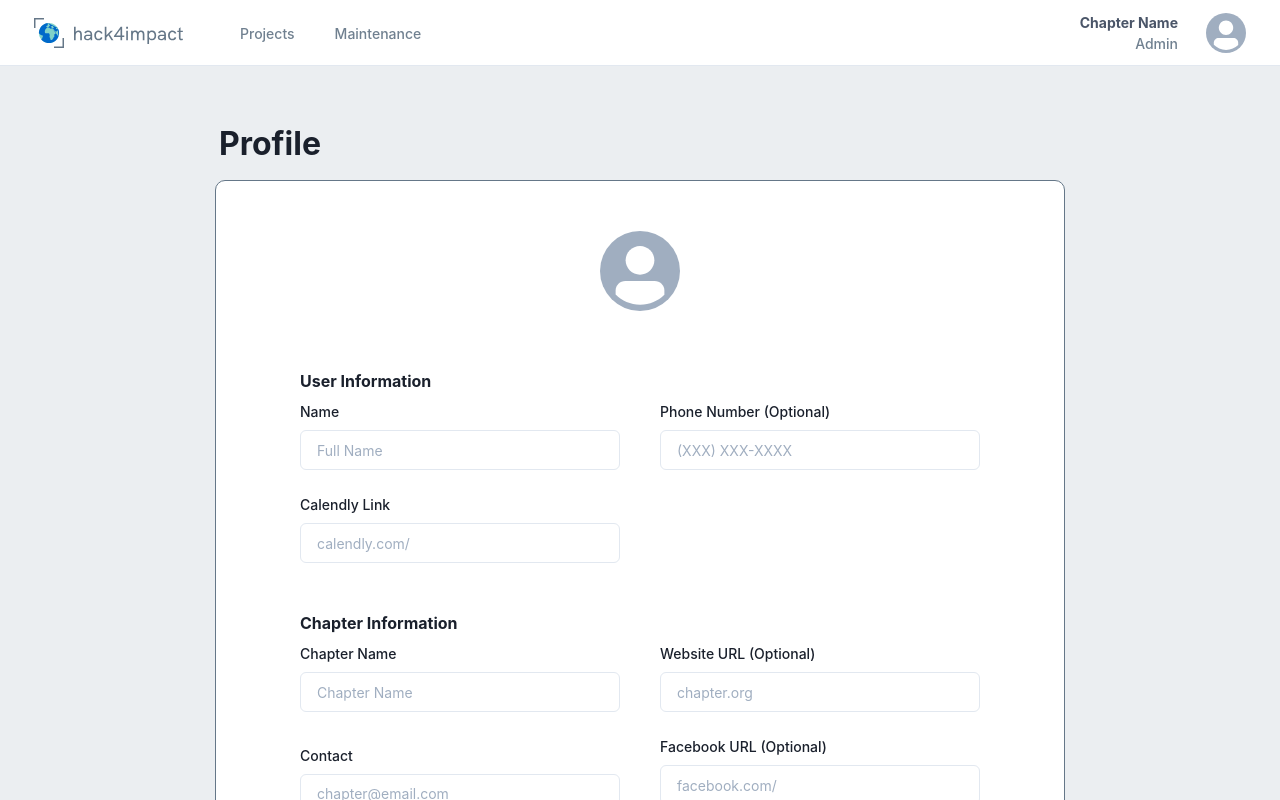
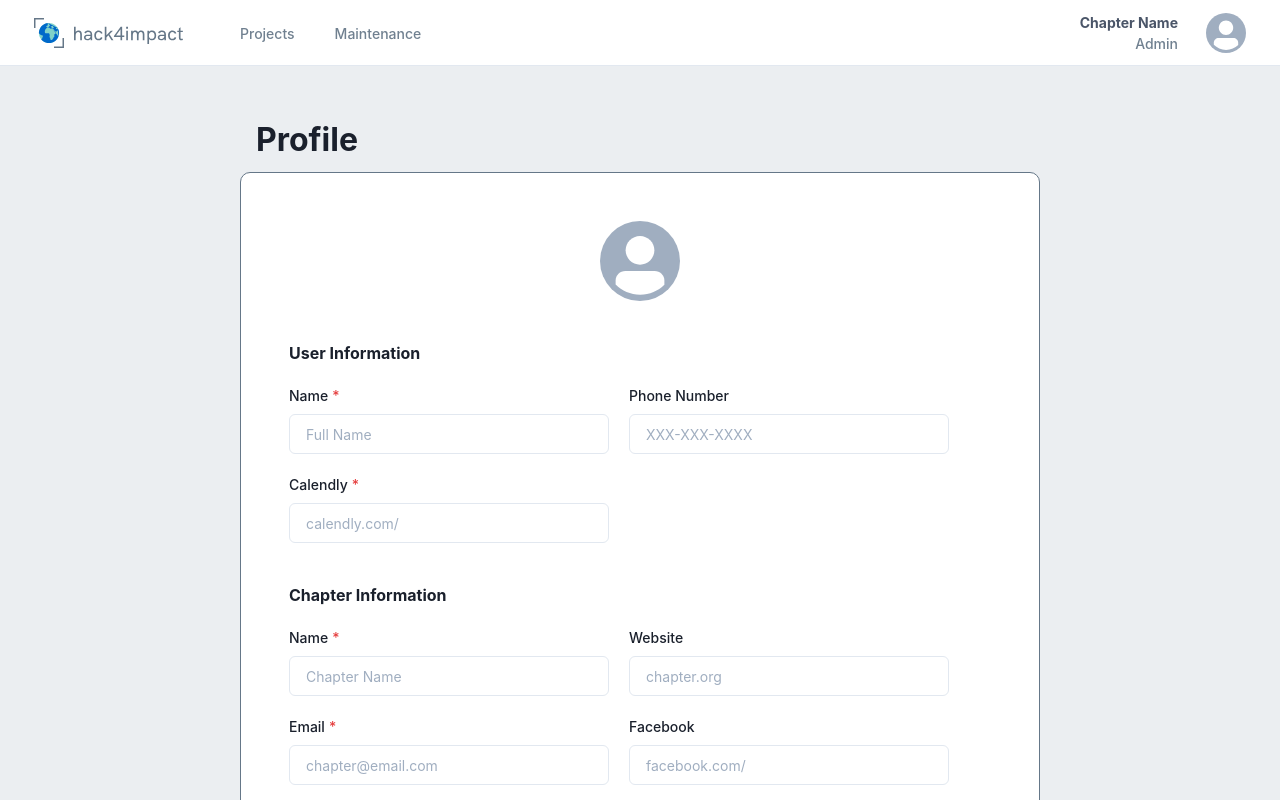
Before and after one commit to GTBitsOfGood/national-npp, a Next.js app: page /chapter/profile in a window 1280 px wide. Built offline with nearby package versions, Linux system fonts and the light colour scheme.

Commit message:
Add states/countries, fix inputs, minor layout changes

```diff
--- a/src/pages/chapter/profile.tsx
+++ b/src/pages/chapter/profile.tsx
@@ -1,4 +1,3 @@
-/* eslint-disable react/forbid-elements */
 import {
   Flex,
   Text,
@@ -8,264 +7,244 @@ import {
   FormControl,
   FormLabel,
   Input,
-  Spacer,
   Checkbox,
   CheckboxGroup,
   Select,
   Button,
+  Box,
 } from "@chakra-ui/react";
 import { useState } from "react";
 import { states, countries } from "src/utils/constants";
+import { NonprofitStage, ProjectType } from "src/utils/types";
+
+const requiredStages = [NonprofitStage.IN_PROGRESS, NonprofitStage.COMPLETE];
 
 function ChapterProfilePage() {
-  //admin info
-  const [nameAdmin, setNameAdmin] = useState<string>("");
-  const [calendly, setCalendly] = useState<string>("");
-  const [phoneNumber, setPhoneNumber] = useState<string>("");
+  const [name, setName] = useState("");
+  const [calendly, setCalendly] = useState("");
+  const [phoneNumber, setPhoneNumber] = useState("");
 
-  //chapter info
-  const [name, setName] = useState<string>("");
-  const [street, setStreet] = useState<string>("");
-  const [city, setCity] = useState<string>("");
-  const [state, setState] = useState<string>("");
-  const [zip, setZip] = useState<string>("");
-  const [country, setCountry] = useState<string>("");
+  const [chapterName, setChapterName] = useState("");
+  const [street, setStreet] = useState("");
+  const [city, setCity] = useState("");
+  const [state, setState] = useState(states[0]);
+  const [zip, setZip] = useState("");
+  const [country, setCountry] = useState(countries[0]);
+  const [chapterEmail, setChapterEmail] = useState("");
+  const [projectLimit, setProjectLimit] = useState("1");
+  const [website, setWebsite] = useState("");
+  const [facebook, setFacebook] = useState("");
+  const [instagram, setInstagram] = useState("");
+  const [chapterProjects, setChapterProjects] = useState<ProjectType[]>([]);
 
-  const [contact, setContact] = useState<string>("");
-  const [projectLimit, setProjectLimit] = useState<number>(NaN);
-  const [website, setWebsite] = useState<string>("");
-  const [facebook, setFacebook] = useState<string>("");
-  const [instagram, setInstagram] = useState<string>("");
-  const [chapterProjects, setChapterProjects] = useState<boolean[]>([
-    false,
-    false,
-    false,
+  const [projectProcess, setProjectProcess] = useState<NonprofitStage[]>([
+    ...requiredStages,
   ]);
-  const [projectProcessCustomization, setprojectProcessCustomization] =
-    useState<boolean[]>([false, false, true, true, false, true]);
 
-  // const stateOptions = states.map((state, idx) => {
-  //   <option key={idx} value={state}>
-  //     {state}
-  //   </option>;
-  // });
-
-  // const countryOptions = countries.map((country, idx) => {
-  //   <option key={idx} value={country}>
-  //     {country}
-  //   </option>;
-  // });
   return (
-    <Flex
-      justifyContent="center"
-      alignItems="stretch"
-      backgroundColor="#EBEEF1"
-      overflow="auto"
-    >
-      <VStack margin={50}>
+    <Flex justifyContent="center" backgroundColor="#EBEEF1" overflow="auto">
+      <VStack marginY={50}>
         <Text
           alignSelf="flex-start"
-          p={1}
+          pl={4}
           fontSize="xx-large"
           fontWeight={700}
-          color={"black.400"}
+          color="black.400"
         >
-          {"Profile"}
+          Profile
         </Text>
-        <Flex
-          minW={{ base: 425, md: 850 }}
-          maxH={{ base: 2000, md: 1300 }}
+        <VStack
+          minW={{ base: 425, md: 800 }}
+          p={12}
           border="1px solid #657788"
           borderRadius={10}
+          direction="column"
           backgroundColor="white"
-          justifyContent={{ base: "none", md: "center" }}
-          alignContent={{ base: "center", md: "none" }}
+          spacing={10}
+          align="stretch"
         >
-          <VStack margin={50} w={{ base: 240, md: 680 }}>
-            <Avatar width="80px" height="80px" marginBottom={50} />
+          <Avatar alignSelf="center" width="80px" height="80px" />
+          <VStack align="start" spacing={5}>
             <Text
               alignSelf="flex-start"
               fontSize="md"
               fontWeight={700}
-              color={"black.400"}
+              color="black.400"
             >
-              {"User Information"}
+              User Information
             </Text>
-            <Flex
-              flexDirection={{ base: "column", md: "row" }}
-              w={{ base: 240, md: 680 }}
-              h={{ base: 300, md: 220 }}
+            <Flex direction={{ base: "column", md: "row" }}>
+              <VStack
+                direction="column"
+                spacing={5}
+                mr={{ base: 0, md: 5 }}
+                mb={{ base: 5, md: 0 }}
               >
-              <Flex
-                flexDirection="column"
-                justifyContent="space-between"
-                marginBottom={10}
-              >
-                <FormControl id="name">
+                <FormControl id="name" isRequired>
                   <FormLabel fontSize="sm">Name</FormLabel>
                   <Input
                     type="name"
                     fontSize="sm"
                     width={320}
                     placeholder="Full Name"
-                    value={nameAdmin}
-                    onChangeText={setNameAdmin}
-                    marginBottom={6}
+                    value={name}
+                    onChange={(e) => setName(e.target.value)}
                   />
                 </FormControl>
-                <FormControl id="url">
-                  <FormLabel fontSize="sm">Calendly Link</FormLabel>
+                <FormControl id="calendly" isRequired>
+                  <FormLabel fontSize="sm">Calendly</FormLabel>
                   <Input
-                    type="email"
+                    type="url"
                     fontSize="sm"
                     width={320}
                     placeholder="calendly.com/"
                     value={calendly}
-                    onChangeText={setCalendly}
+                    onChange={(e) => setCalendly(e.target.value)}
+                  />
+                </FormControl>
+              </VStack>
+              <FormControl id="phone-number">
+                <FormLabel fontSize="sm">Phone Number</FormLabel>
+                <Input
+                  type="tel"
+                  fontSize="sm"
+                  width={320}
+                  placeholder="XXX-XXX-XXXX"
+                  value={phoneNumber}
+                  onChange={(e) => setPhoneNumber(e.target.value)}
                 />
               </FormControl>
             </Flex>
-              <Spacer />
-              <Flex
-                flexDirection={{ base: "column", md: "row" }}
-                justifyContent="space-between"
-              >
-                <FormControl id="phone number">
-                  <FormLabel fontSize="sm">Phone Number (Optional)</FormLabel>
-                  <Input
-                    type="phone number"
-                    fontSize="sm"
-                    width={320}
-                    placeholder="(XXX) XXX-XXXX"
-                    value={phoneNumber}
-                    onChangeText={setPhoneNumber}
-                  />
-                </FormControl>
-              </Flex>
-            </Flex>
+          </VStack>
+          <VStack align="start" spacing={5}>
             <Text
               alignSelf="flex-start"
               fontSize="md"
               fontWeight={700}
-              color={"black.400"}
+              color="black.400"
             >
-              {"Chapter Information"}
+              Chapter Information
             </Text>
-            <Flex
-              flexDirection={{ base: "column", md: "row" }}
-              w={{ base: 240, md: 680 }}
-              h={{ base: 880, md: 440 }}
+            <Flex direction={{ base: "column", md: "row" }}>
+              <VStack
+                direction="column"
+                spacing={5}
+                mr={{ base: 0, md: 5 }}
+                mb={{ base: 5, md: 0 }}
               >
-              <Flex flexDirection="column" justifyContent="space-between">
-                <FormControl id="name">
-                  <FormLabel fontSize="sm">Chapter Name</FormLabel>
+                <FormControl id="chapter-name" isRequired>
+                  <FormLabel fontSize="sm">Name</FormLabel>
                   <Input
                     type="name"
                     fontSize="sm"
                     width={320}
                     placeholder="Chapter Name"
-                    value={name}
-                    onChangeText={setName}
-                    marginBottom={6}
+                    value={chapterName}
+                    onChange={(e) => setChapterName(e.target.value)}
                   />
                 </FormControl>
-                <FormControl id="email">
-                  <FormLabel fontSize="sm">Contact</FormLabel>
+                <FormControl id="chapter-email" isRequired>
+                  <FormLabel fontSize="sm">Email</FormLabel>
                   <Input
                     type="email"
                     fontSize="sm"
                     width={320}
                     placeholder="chapter@email.com"
-                    value={contact}
-                    onChangeText={setContact}
-                    marginBottom={6}
+                    value={chapterEmail}
+                    onChange={(e) => setChapterEmail(e.target.value)}
                   />
                 </FormControl>
-                <FormControl id="location">
+                <FormControl id="location" isRequired>
                   <FormLabel fontSize="sm">Location</FormLabel>
+                  <VStack spacing={3}>
                     <Input
-                    type="street"
+                      type="text"
                       fontSize="sm"
                       width={320}
                       placeholder="Street"
                       value={street}
-                    onChangeText={setStreet}
-                    marginBottom={4}
+                      onChange={(e) => setStreet(e.target.value)}
                     />
                     <Input
-                    type="city"
+                      type="text"
                       fontSize="sm"
                       width={320}
                       placeholder="City"
                       value={city}
-                    onChangeText={setCity}
-                    marginBottom={4}
+                      onChange={(e) => setCity(e.target.value)}
                     />
-                  <HStack marginBottom={4}>
+                    <HStack>
                       <Select
                         fontSize="sm"
-                      width={191}
-                      placeholder="Select State"
+                        width={190}
+                        value={state}
+                        onChange={(e) => setState(e.target.value)}
                       >
-                      {/* {stateOptions} */}
+                        {states.map((state) => (
+                          <option key={state} value={state}>
+                            {state}
+                          </option>
+                        ))}
                       </Select>
                       <Input
-                      type="zip code"
+                        type="text"
                         fontSize="sm"
                         width={120}
                         placeholder="ZIP"
                         value={zip}
-                      onChangeText={setZip}
+                        onChange={(e) => setZip(e.target.value)}
                       />
                     </HStack>
                     <Select
                       fontSize="sm"
                       width={320}
-                    placeholder="Select Country"
+                      value={country}
+                      onChange={(e) => setCountry(e.target.value)}
                     >
-                    {/* {countryOptions} */}
+                      {countries.map((country) => (
+                        <option key={country} value={country}>
+                          {country}
+                        </option>
+                      ))}
                     </Select>
+                  </VStack>
                 </FormControl>
-              </Flex>
-              <Spacer />
-              <Flex flexDirection="column" justifyContent="space-between">
-                <FormControl id="url">
-                  <FormLabel fontSize="sm">Website URL (Optional)</FormLabel>
+              </VStack>
+              <VStack spacing={5}>
+                <FormControl id="website">
+                  <FormLabel fontSize="sm">Website</FormLabel>
                   <Input
                     type="url"
                     fontSize="sm"
                     width={320}
                     placeholder="chapter.org"
                     value={website}
-                    onChangeText={setWebsite}
-                    marginBottom={6}
+                    onChange={(e) => setWebsite(e.target.value)}
                   />
                 </FormControl>
-                <FormControl id="url">
-                  <FormLabel fontSize="sm">Facebook URL (Optional)</FormLabel>
+                <FormControl id="facebook">
+                  <FormLabel fontSize="sm">Facebook</FormLabel>
                   <Input
                     type="url"
                     fontSize="sm"
                     width={320}
                     placeholder="facebook.com/"
                     value={facebook}
-                    onChangeText={setFacebook}
-                    marginBottom={6}
+                    onChange={(e) => setFacebook(e.target.value)}
                   />
                 </FormControl>
-                <FormControl id="url">
-                  <FormLabel fontSize="sm">Instagram URL (Optional)</FormLabel>
+                <FormControl id="instagram">
+                  <FormLabel fontSize="sm">Instagram</FormLabel>
                   <Input
                     type="url"
                     fontSize="sm"
                     width={320}
                     placeholder="instagram.com/"
                     value={instagram}
-                    onChangeText={setInstagram}
-                    marginBottom={5}
+                    onChange={(e) => setInstagram(e.target.value)}
                   />
                 </FormControl>
-                <FormControl id="number">
+                <FormControl id="limit" isRequired>
                   <FormLabel fontSize="sm">Project Limit</FormLabel>
                   <Input
                     type="number"
@@ -273,175 +252,96 @@ function ChapterProfilePage() {
                     width={320}
                     placeholder="Enter a number"
                     value={projectLimit}
-                    onChangeText={setProjectLimit}
-                    marginBottom={5}
+                    onChange={(e) => setProjectLimit(e.target.value)}
                   />
                 </FormControl>
-                <FormControl>
+                <FormControl id="products" isRequired>
                   <FormLabel fontSize="sm">Chapter Products</FormLabel>
-                  <CheckboxGroup>
-                    <HStack w={320}>
+                  <CheckboxGroup value={chapterProjects}>
+                    <HStack spacing={4}>
+                      {Object.values(ProjectType).map((type) => (
                         <Checkbox
-                        size="md"
-                        isChecked={chapterProjects[0]}
-                        onChange={(e) =>
-                          setChapterProjects([
-                            e.target.checked,
-                            chapterProjects[1],
-                            chapterProjects[2],
-                          ])
+                          key={type}
+                          size="sm"
+                          value={type}
+                          onChange={(e) => {
+                            const isChecked = e.target.checked;
+
+                            let newProjects = [...chapterProjects];
+                            if (isChecked) {
+                              newProjects.push(type);
+                            } else {
+                              newProjects = newProjects.filter(
+                                (t) => t !== type
+                              );
                             }
+
+                            setChapterProjects(newProjects);
+                          }}
                         >
-                        Websites
+                          {type}
                         </Checkbox>
-                      <Checkbox
-                        size="md"
-                        isChecked={chapterProjects[1]}
-                        onChange={(e) =>
-                          setChapterProjects([
-                            chapterProjects[0],
-                            e.target.checked,
-                            chapterProjects[2],
-                          ])
-                        }
-                      >
-                        Web Apps
-                      </Checkbox>
-                      <Checkbox
-                        size="md"
-                        isChecked={chapterProjects[2]}
-                        onChange={(e) =>
-                          setChapterProjects([
-                            chapterProjects[0],
-                            chapterProjects[1],
-                            e.target.checked,
-                          ])
-                        }
-                      >
-                        Mobile Apps
-                      </Checkbox>
+                      ))}
                     </HStack>
                   </CheckboxGroup>
                 </FormControl>
+              </VStack>
             </Flex>
-            </Flex>
-            <Spacer />
-            <Spacer />
-            <Spacer />
-            <Spacer />
-            <Spacer />
-            <Flex
-              flexDirection="column"
-              w={{ base: 240, md: 680 }}
-              h={{ base: 880, md: 440 }}
-            >
+          </VStack>
+          <VStack align="start" spacing={5}>
+            <Box>
               <Text
                 alignSelf="flex-start"
                 fontSize="md"
                 fontWeight={700}
-                color={"black.400"}
+                color="black.400"
               >
                 Project Process Customization
               </Text>
               <Text
                 alignSelf="flex-start"
-                fontSize="s"
+                fontSize="sm"
                 fontWeight={400}
-                color={"grey"}
+                color="grey"
               >
-                Customize which parts of the project application, development,
-                and handoff process you would like displayed to nonprofits.
+                Customize your project process for nonprofits to follow.
               </Text>
-              <FormControl>
-                <Flex alignSelf="flex-start">
-                  <CheckboxGroup>
-                    <Flex flexDirection="column" paddingTop={6}>
+            </Box>
+            <CheckboxGroup value={projectProcess}>
+              <VStack align="start" spacing={2}>
+                {Object.values(NonprofitStage).map((stage) => {
+                  const isRequired = requiredStages.includes(stage);
+
+                  return (
                     <Checkbox
+                      key={stage}
+                      isDisabled={isRequired}
                       size="md"
-                        isChecked={projectProcessCustomization[0]}
-                        onChange={(e) =>
-                          setChapterProjects([
-                            e.target.checked,
-                            chapterProjects[1],
-                            chapterProjects[2],
-                            chapterProjects[3],
-                            chapterProjects[4],
-                            chapterProjects[5],
-                          ])
+                      value={stage}
+                      onChange={(e) => {
+                        const isChecked = e.target.checked;
+
+                        let newProcess = [...projectProcess];
+                        if (isChecked) {
+                          newProcess.push(stage);
+                        } else {
+                          newProcess = newProcess.filter((s) => s !== stage);
                         }
+
+                        setProjectProcess(newProcess);
+                      }}
                     >
-                        Application
+                      {isRequired ? `${stage} (Required)` : stage}
                     </Checkbox>
-                      <Checkbox
-                        size="md"
-                        paddingTop={2}
-                        isChecked={projectProcessCustomization[1]}
-                        onChange={(e) =>
-                          setChapterProjects([
-                            chapterProjects[0],
-                            e.target.checked,
-                            chapterProjects[2],
-                            chapterProjects[3],
-                            chapterProjects[4],
-                            chapterProjects[5],
-                          ])
-                        }
-                      >
-                        Interview
-                      </Checkbox>
-                      <Checkbox
-                        size="md"
-                        paddingTop={2}
-                        isDisabled
-                        defaultIsChecked
-                      >
-                        In-Progress [Required]
-                      </Checkbox>
-                      <Checkbox
-                        size="md"
-                        paddingTop={2}
-                        isDisabled
-                        defaultIsChecked
-                      >
-                        Completed [Required]
-                      </Checkbox>
-                      <Checkbox
-                        size="md"
-                        paddingTop={2}
-                        isChecked={projectProcessCustomization[4]}
-                        onChange={(e) =>
-                          setChapterProjects([
-                            chapterProjects[0],
-                            chapterProjects[1],
-                            chapterProjects[2],
-                            chapterProjects[3],
-                            e.target.checked,
-                            chapterProjects[5],
-                          ])
-                        }
-                      >
-                        Feedback
-                      </Checkbox>
-                      <Checkbox
-                        size="md"
-                        paddingTop={2}
-                        isDisabled
-                        defaultIsChecked
-                      >
-                        Maintenance [Required]
-                      </Checkbox>
-                    </Flex>
+                  );
+                })}
+              </VStack>
             </CheckboxGroup>
-                </Flex>
-              </FormControl>
-            </Flex>
-            <Flex flexDirection="row" alignSelf={"flex-end"}>
-              <Button size="md" colorScheme="blue">
+          </VStack>
+          <Button alignSelf="flex-end" size="md" colorScheme="blue">
             Save Changes
           </Button>
-            </Flex>
         </VStack>
-        </Flex>
       </VStack>
     </Flex>
   );
```
Also changed, not shown: .eslintrc.js. Lines whose indentation alone changed are shown as unchanged.
